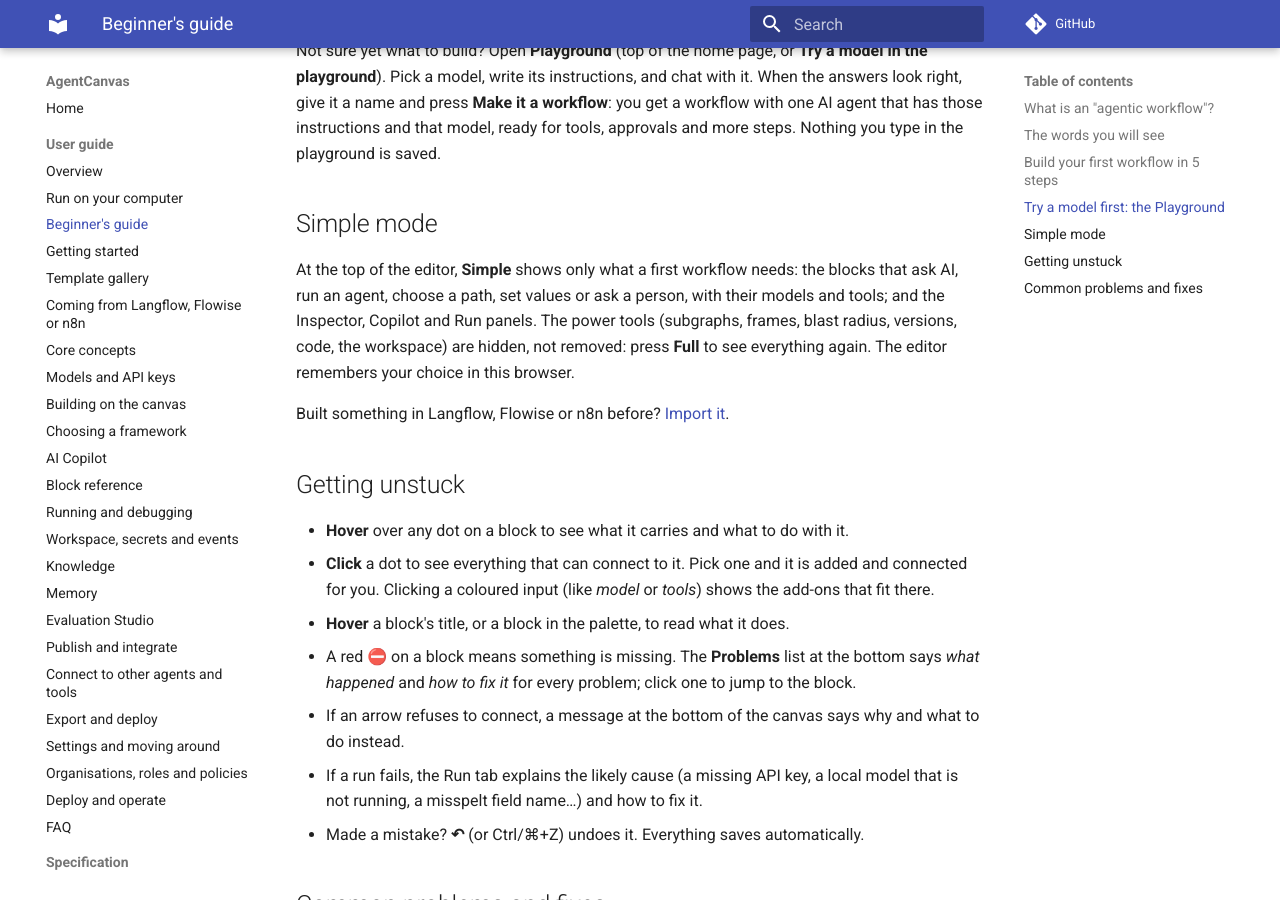
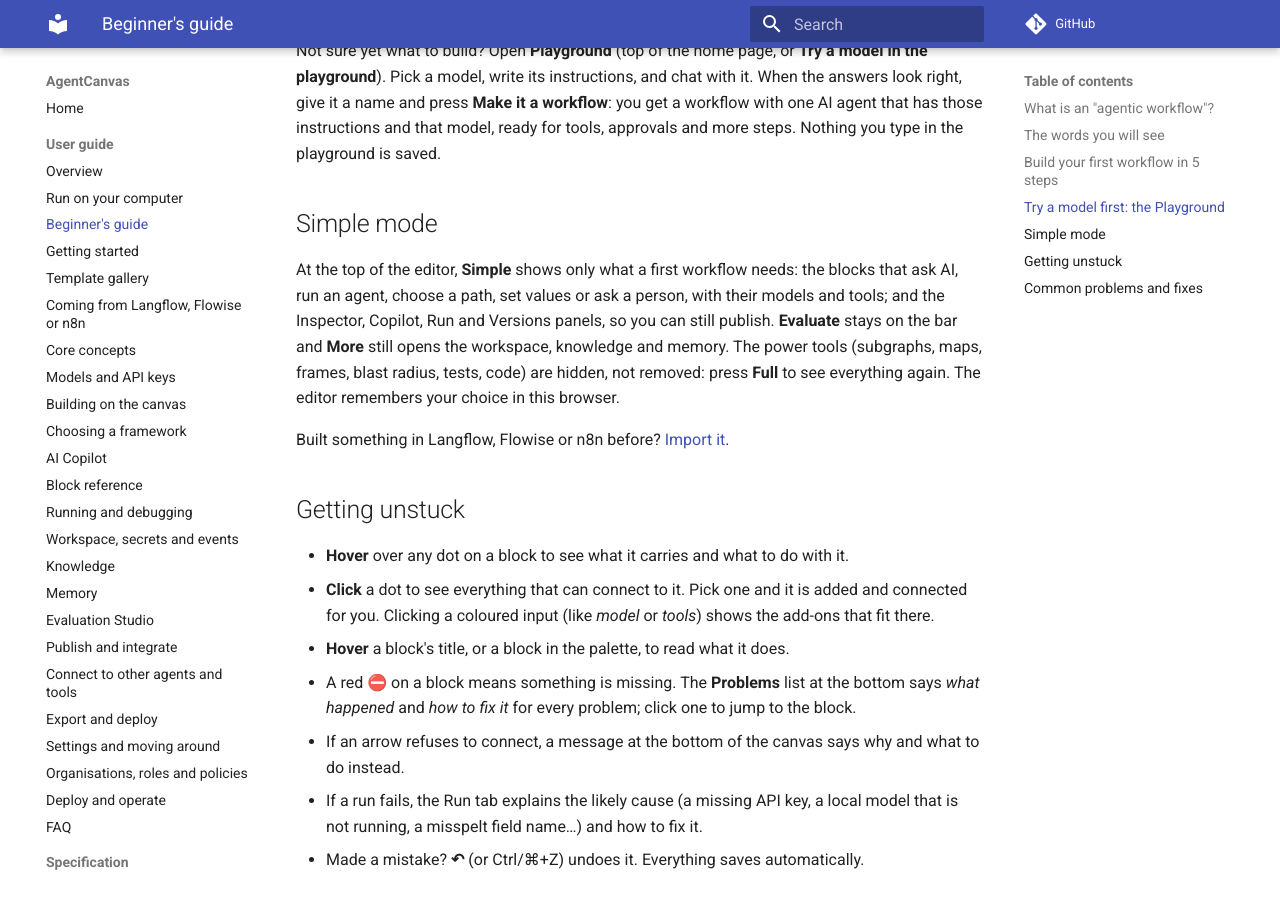
Before and after one commit to marunsct/AgentCanvas, an MkDocs documentation site: the page built from docs/user-guide/beginner-guide.md, in a window 1280 px wide and 900 px high, scrolled down 1944 px. Built offline with MkDocs 1.6.1 and Material for MkDocs 9.7.7, drawn with Linux system fonts in a browser that asks for light colours; comment, search, counter and statistics services are not loaded.

Commit message:
Editor bar: Evaluate on the bar, Simple mode keeps publishing, and it fits a laptop
Evaluate moves from More to the bar. Simple mode keeps the Versions tab (Publish) and
the More menu (Workspace, Knowledge, Memory); only Blast radius, Subgraph and Frame
stay Full-only. Below 1180 px the framework badges give way and a long name is
shortened, so Test, Copilot and the person menu stay visible at 1024 px.

Co-Authored-By: Claude Opus 5.5 <noreply@anthropic.com>

```diff
--- a/apps/web/src/styles.css
+++ b/apps/web/src/styles.css
@@ -863,6 +863,11 @@ label.button:has(+ input:focus-visible) { outline: 2px solid var(--accent); outl
   .topbar > button, .topbar .toolbar-group button, .more-menu > button { padding-left: 7px; padding-right: 7px; }
   .topbar > a:not(.brand), .topbar .inbox-link { padding-left: 7px; padding-right: 7px; }
 }
+/* a laptop window: the framework badges give way (the Inspector's workflow settings show the framework) so ▶ Test fits */
+@media (max-width: 1180px) {
+  .editor > .topbar .framework-badges { display: none; }
+  .editor > .topbar .crumb { max-width: 160px; overflow: hidden; text-overflow: ellipsis; white-space: nowrap; }
+}
 .framework-badge {
   font-size: 11px; line-height: 1; padding: 4px 8px; border-radius: 999px; cursor: default;
   border: 1px solid var(--border); background: var(--surface-2, transparent); color: var(--muted);
--- a/docs/user-guide/beginner-guide.md
+++ b/docs/user-guide/beginner-guide.md
@@ -62,9 +62,10 @@ tools, approvals and more steps. Nothing you type in the playground is saved.
 ## Simple mode
 
 At the top of the editor, **Simple** shows only what a first workflow needs: the blocks that ask AI, run an agent,
-choose a path, set values or ask a person, with their models and tools; and the Inspector, Copilot and Run panels.
-The power tools (subgraphs, frames, blast radius, versions, code, the workspace) are hidden, not removed: press
-**Full** to see everything again. The editor remembers your choice in this browser.
+choose a path, set values or ask a person, with their models and tools; and the Inspector, Copilot, Run and
+Versions panels, so you can still publish. **Evaluate** stays on the bar and **More** still opens the workspace,
+knowledge and memory. The power tools (subgraphs, maps, frames, blast radius, tests, code) are hidden, not removed:
+press **Full** to see everything again. The editor remembers your choice in this browser.
 
 Built something in Langflow, Flowise or n8n before? [Import it](switching.md).
 
```
Also changed, not shown: CHANGELOG.md (+4 -0 lines), PLAN.md (+2 -2 lines), apps/api/agentcanvas/copilot/knowledge/user-guide/beginner-guide.md (+4 -3 lines), 6 other files.
